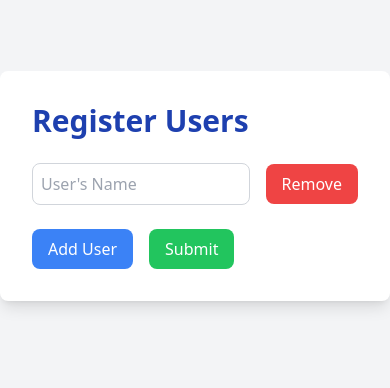
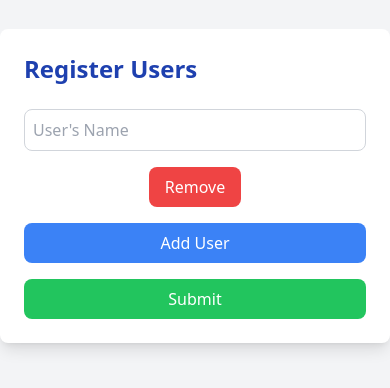
Before and after one commit to JYOTIPM1999/Secret-santa, a Nuxt app: page /register in a window 390 px wide. Shown: the part 236-624 px from the top of the page. Built offline with nearby package versions, Linux system fonts and the light colour scheme.

Commit message:
mobile responsive

```diff
--- a/pages/draw.vue
+++ b/pages/draw.vue
@@ -1,19 +1,21 @@
 <template>
   <div
-    class="draw min-h-screen flex flex-col items-center justify-center bg-gray-100"
+    class="min-h-screen flex flex-col items-center justify-center bg-gray-100 py-10"
   >
-    <h1 class="text-5xl font-extrabold text-blue-700 mb-6">
+    <div class="bg-white shadow-md rounded-lg p-6 w-full max-w-md">
+      <h1 class="text-3xl sm:text-4xl font-extrabold text-blue-700 mb-6">
         Draw Secret Santa🎅
       </h1>
-    <div class="bg-white shadow-md rounded-lg p-6 w-full max-w-md">
+      <div>
         <h2
           v-for="user in users"
           :key="user"
-        class="text-xl font-medium text-gray-800 mb-2"
+          class="text-lg sm:text-xl font-medium text-gray-800 mb-2"
         >
           <span class="font-bold text-blue-900">Name - </span>
           <span class="font-bold text-blue-500">{{ user }} </span>
         </h2>
+      </div>
       <button
         @click="drawNames"
         class="mt-6 w-full bg-blue-600 text-white py-3 rounded-lg text-lg hover:bg-blue-700 transition duration-300"
--- a/pages/index.vue
+++ b/pages/index.vue
@@ -3,18 +3,17 @@
     class="min-h-screen flex flex-col items-center justify-center bg-gray-100 p-6"
   >
     <div class="bg-white shadow-lg rounded-lg p-8 w-full max-w-md text-center">
-      <h1 class="text-4xl font-extrabold text-blue-700 mb-6">
+      <h1 class="text-3xl sm:text-4xl font-extrabold text-blue-700 mb-6">
         Welcome to our Secret Santa🎅 App
       </h1>
-      <p class="text-lg text-gray-700 mb-6">
+      <p class="text-base sm:text-lg text-gray-700 mb-6">
         Join the fun and excitement of our Secret Santa app! Easily register
         yourself and your friends, and let our app randomly assign everyone a
-        Secret Santa. Share the joy and surprise this holiday season with a
-        seamless and fair assignment process. Click below to get started!
+        Secret Santa. Click below to get started!
       </p>
       <nuxt-link
         to="/register"
-        class="bg-blue-500 text-white px-6 py-3 rounded-lg text-xl font-semibold shadow-md hover:bg-blue-600 transition duration-200 ease-in-out"
+        class="bg-blue-500 text-white px-4 py-2 rounded-lg text-lg sm:text-xl font-semibold shadow-md hover:bg-blue-600 transition duration-200 ease-in-out"
       >
         Go to Registration
       </nuxt-link>
--- a/pages/register.vue
+++ b/pages/register.vue
@@ -1,12 +1,14 @@
 <template>
   <div class="min-h-screen flex items-center justify-center bg-gray-100 py-10">
-    <div class="bg-white shadow-lg rounded-lg p-8 w-full max-w-lg">
-      <h1 class="text-3xl font-bold text-blue-800 mb-6">Register Users</h1>
-      <form @submit.prevent="submitForm" class="space-y-6">
+    <div class="bg-white shadow-lg rounded-lg p-6 sm:p-8 w-full max-w-lg">
+      <h1 class="text-2xl sm:text-3xl font-bold text-blue-800 mb-6">
+        Register Users
+      </h1>
+      <form @submit.prevent="submitForm" class="space-y-4 sm:space-y-6">
         <div
           v-for="(user, index) in users"
           :key="index"
-          class="flex items-center space-x-4"
+          class="flex flex-col sm:flex-row items-center space-y-4 sm:space-y-0 sm:space-x-4"
         >
           <input
             v-model="user.name"
@@ -22,7 +24,9 @@
             Remove
           </button>
         </div>
-        <div class="flex space-x-4">
+        <div
+          class="flex flex-col sm:flex-row space-y-4 sm:space-y-0 sm:space-x-4"
+        >
           <button
             type="button"
             @click="addUser"
--- a/pages/results.vue
+++ b/pages/results.vue
@@ -1,17 +1,17 @@
 <template>
   <div
-    class="results min-h-screen flex flex-col items-center justify-center bg-gray-50 py-10"
+    class="min-h-screen flex flex-col items-center justify-center bg-gray-50 py-10"
   >
-    <h1 class="text-4xl font-bold text-blue-800 mb-8">
-      Secret Santa Results 🎁
-    </h1>
-    <div class="bg-white shadow-lg rounded-lg p-8 w-full max-w-md">
+    <div class="bg-white shadow-lg rounded-lg p-6 sm:p-8 w-full max-w-md">
+      <h1 class="text-3xl sm:text-4xl font-bold text-blue-800 mb-8">
+        Secret Santa Results 🎁
+      </h1>
       <div
         v-for="(assignment, index) in assignment"
         :key="index"
         class="mb-4 p-4 border-b border-gray-200"
       >
-        <p class="text-lg font-medium text-gray-700">
+        <p class="text-base sm:text-lg font-medium text-gray-700">
           <span class="font-bold text-blue-600">{{ index }}</span> is assigned
           to
           <span class="font-bold text-blue-600">{{ assignment }}</span>
```
Lines whose indentation alone changed are shown as unchanged.
